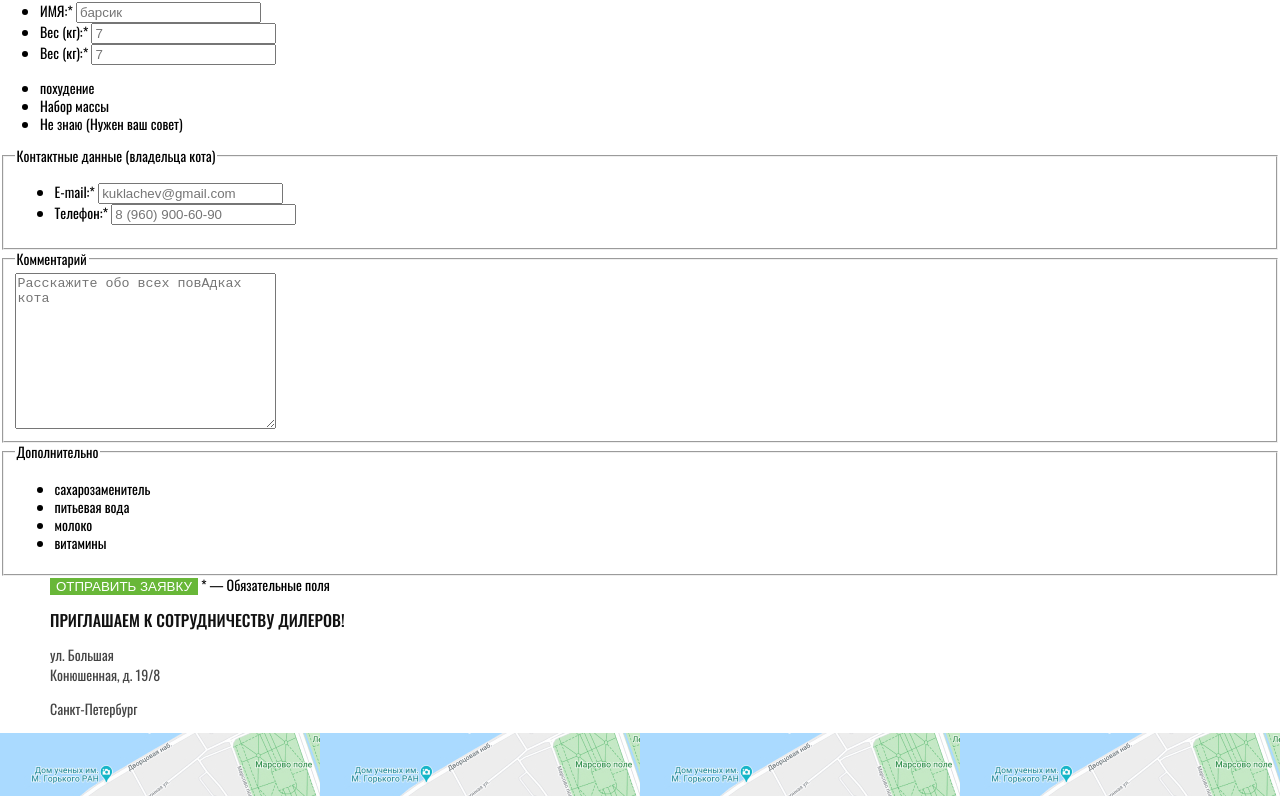
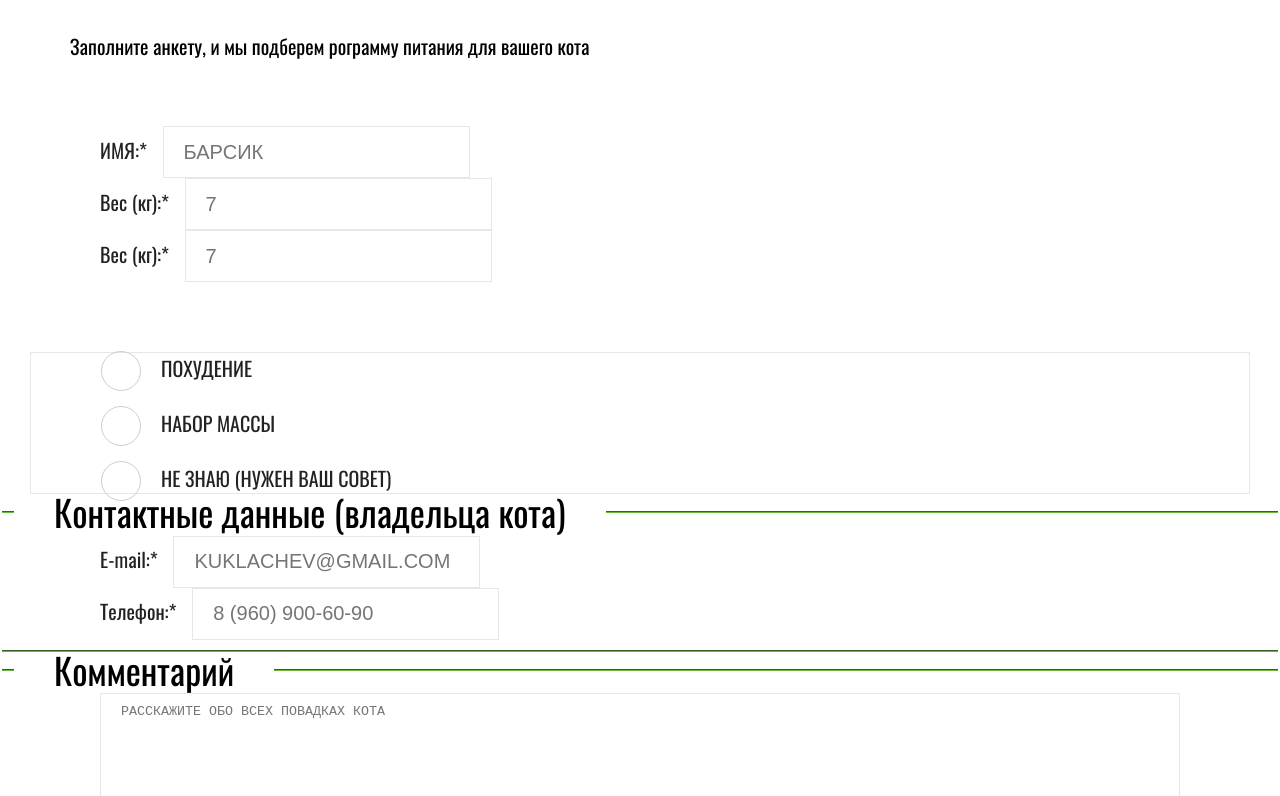
Before and after one commit to timeria/171670-cat-energy-22, a website: page source/form.html in a window 1280 px wide. Shown: the part 127-923 px from the top of the page. Drawn offline with nearby package versions, Linux system fonts and the light colour scheme; files that its build step writes are made by us from their sources.

Commit message:
Стилизация формы

```diff
--- /dev/null
+++ b/source/sass/blocks/form.scss
@@ -0,0 +1,227 @@
+.form__description {
+  padding: 0 110px;
+  @media (min-width: $tablet-width) {
+    font-size: 20px;
+    line-height: 30px;
+    margin-bottom: 65px;
+  }
+  @media (max-width: $mobile-width){
+    margin-bottom: 40px;
+    padding: 0 20px;
+  }
+  @media (min-width: $tablet-width) {
+    padding:0 70px;
+  }
+}
+.form-input__label{
+  margin-right: 12px;
+  color: $greydisabled;
+  @media (max-width: $mobile-width) {
+    font-size: 16px;
+    line-height: 18px;
+  }
+  @media (min-width: $tablet-width) {
+    font-size: 20px;
+    line-height: 30px;
+  }
+}
+.form__list {
+  max-width: 1220px;
+  margin: 0 auto;
+  list-style: none;
+  @media (max-width: $mobile-width) {
+    padding: 0 20px;
+  }
+  @media (min-width: $tablet-width) {
+    padding: 0 70px;
+  }
+}
+.form-textarea {
+  max-width: 1220px;
+  margin: 0 auto;
+  @media (max-width: $mobile-width) {
+    padding: 0 20px;
+  }
+  @media (min-width: $tablet-width) {
+    padding: 0 70px;
+  }
+}
+.form-input__field {
+  border: 1px solid #E7E7E7;
+  text-transform: uppercase;
+  @media (max-width: $mobile-width) {
+    height: 45px;
+    padding: 0 15px;
+    font-size: 16px;
+  }
+  @media (min-width: $tablet-width) {
+    height: 52px;
+    padding: 0 20px;
+    font-size: 20px;
+  }
+}
+@media (max-width: $mobile-width) {
+  .form-input {
+    margin-bottom: 14px;
+  }
+}
+.form-input:last-child {
+  margin-bottom: 0;
+}
+.form-radio__label {
+  position: relative;
+  text-transform: uppercase;
+  color: $greydisabled;
+  @media (max-width: $mobile-width) {
+    font-size: 16px;
+    line-height: 18px;
+    padding-left: 45px;
+  }
+  @media (min-width: $tablet-width) {
+    font-size: 20px;
+    line-height: 30px;
+    padding-left: 60px;
+  }
+}
+@media (max-width: $mobile-width) {
+  .form__list--data {
+    padding-bottom: 25px;
+  }
+}
+@media (min-width: $tablet-width) {
+  .form__list--data {
+    padding-bottom: 70px;
+  }
+}
+@media (max-width: $mobile-width) {
+  .form__list--target {
+    border-top: 1px solid $bordercolor;
+    border-bottom: 1px solid $bordercolor;
+    padding: 20px;
+  }
+}
+@media (min-width: $tablet-width) {
+  .form__list--target {
+    border: 1px solid #E7E7E7;
+  }
+}
+.form-radio__input {
+  opacity: 0;
+}
+.form-radio__label::before {
+  @include beforeAfter;
+  border-radius: 50%;
+  display: block;
+  position: absolute;
+  top: -2px;
+  left: 0;
+  border: 1px solid $borderradio;
+  @media (max-width: $mobile-width) {
+    width: 30px;
+    height: 30px;
+  }
+  @media (min-width: $tablet-width) {
+    width: 40px;
+    height: 40px;
+  }
+}
+.form-radio,
+.form-checkbox {
+  margin-bottom: 25px;
+}
+.form-radio:last-child,
+.form-checkbox:last-child {
+  margin-bottom: 0;
+}
+.form__group {
+  border-right: 0;
+  border-left: 0;
+  border-width: 2px;
+  border-color: $green;
+  @media (max-width: $mobile-width) {
+    border-bottom: 0;
+    padding: 35px 0 25px 0;
+    margin: 25px 0;
+  }
+}
+.form__title {
+  @media (max-width: $mobile-width) {
+    font-size: 24px;
+    line-height: 25px;
+    padding: 0 15px 0 20px;
+  }
+  @media (min-width: $tablet-width) {
+    font-size: 36px;
+    line-height: 36px;
+    padding: 0 40px;
+  }
+}
+@media (max-width: $mobile-width) {
+  .form__group--contacts .form__title {
+    max-width: 217px;
+  }
+}
+.form-textarea__field {
+  width: 100%;
+  border: 1px solid $bordercolor;
+  color: $lightblack;
+  text-transform: uppercase;
+  @media (max-width: $mobile-width) {
+    height: 150px;
+    padding: 10px 15px;
+    font-size: 16px;
+    line-height: 18px;
+  }
+  @media (min-width: $tablet-width) {
+    height: 174px;
+    padding: 10px 20px;
+  }
+}
+.form-checkbox__label {
+  position: relative;
+  text-transform: uppercase;
+  color: $greydisabled;
+  @media (max-width: $mobile-width) {
+    font-size: 16px;
+    line-height: 18px;
+    padding-left: 45px;
+  }
+  @media (min-width: $tablet-width) {
+    font-size: 20px;
+    line-height: 30px;
+    padding-left: 60px;
+  }
+}
+.form-checkbox__label::before {
+  @include beforeAfter;
+  display: block;
+  position: absolute;
+  top: -2px;
+  left: 0;
+  border: 1px solid $borderradio;
+  @media (max-width: $mobile-width) {
+    width: 30px;
+    height: 30px;
+  }
+  @media (min-width: $tablet-width) {
+    width: 40px;
+    height: 40px;
+  }
+}
+.form__required {
+  display: block;
+  @media (max-width: $mobile-width) {
+    font-size: 14px;
+    line-height: 16px;
+    margin-top: 20px;
+  }
+  @media (min-width: $tablet-width) {
+    font-size: 16px;
+    line-height: 16px;
+  }
+}
+@media (max-width: $mobile-width) {
+  .form__bottom {
+    text-align: center;
+  }
+}
--- /dev/null
+++ b/source/sass/blocks/page-main.scss
@@ -0,0 +1,16 @@
+@media (max-width: $mobile-width) {
+  .page-main__title {
+    font-size: 36px;
+    line-height: 36px;
+    margin: 0 0 37px;
+    padding: 0 20px;
+  }
+}
+@media (min-width: $tablet-width) {
+  .page-main__title {
+    font-size: 60px;
+    line-height: 60px;
+    margin: 0 0 55px;
+    padding: 0 70px;
+  }
+}
--- a/source/sass/blocks/page.scss
+++ b/source/sass/blocks/page.scss
@@ -1,8 +1,14 @@
 .page {
   height: 100%;
-  font-size: 14px;
   font-family: 'Oswald', sans-serif;
-  line-height: 18px;
+  @media (max-width: $mobile-width) {
+    font-size: 14px;
+    line-height: 18px;
+  }
+  @media (min-width: $tablet-width) {
+    font-size: 16px;
+    line-height: 24px;
+  }
 }
 
 .page__body {
--- a/source/sass/globals/global.scss
+++ b/source/sass/globals/global.scss
@@ -40,6 +40,13 @@ a {
   color: $white;
   text-transform: uppercase;
   background: $green;
+  @media (max-width: $mobile-width) {
+    font-size: 16px;
+    padding: 12px 59px 10px;
+  }
+  @media (min-width: $tablet-width) {
+    font-size: 20px;
+  }
 }
 
 .title__h2 {
--- a/source/sass/globals/variables.scss
+++ b/source/sass/globals/variables.scss
@@ -13,6 +13,7 @@ $lightblack: #444444;
 $bordererror: #FF8282;
 $greydisabled: #222222;
 $blacktitle: #111111;
+$borderradio: #CDCDCD;
 
 // Viewports
 
--- a/source/sass/style.scss
+++ b/source/sass/style.scss
@@ -18,3 +18,5 @@
 @import "blocks/page-footer.scss";
 @import "blocks/social.scss";
 @import "blocks/copyright.scss";
+@import "blocks/page-main.scss";
+@import "blocks/form.scss";
```
